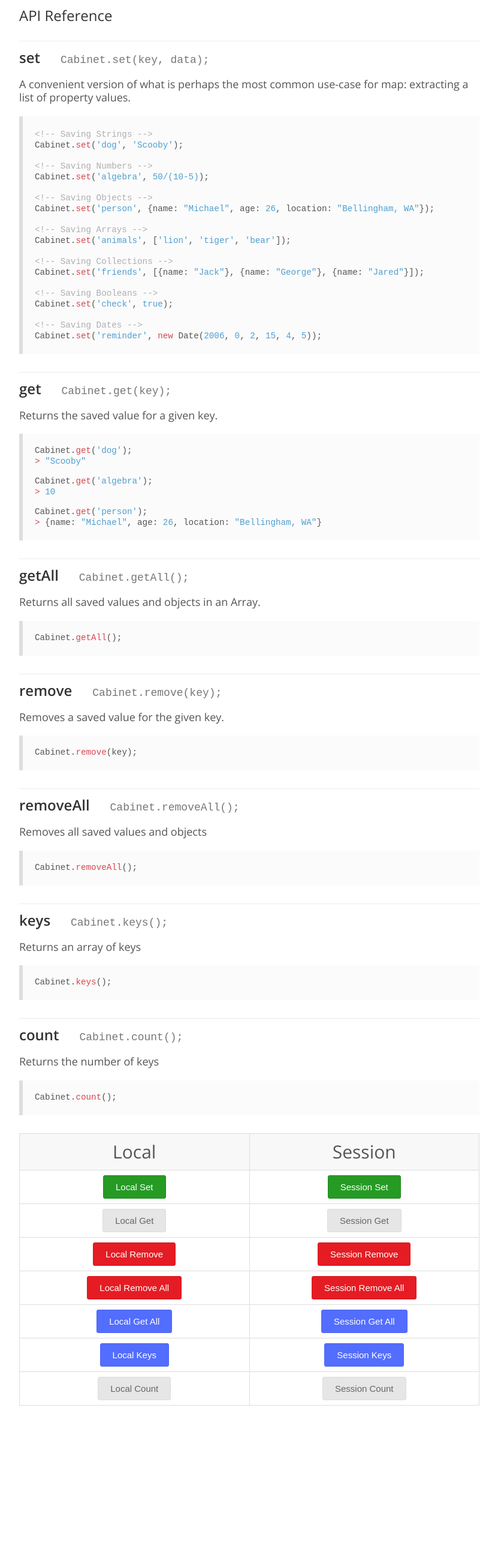
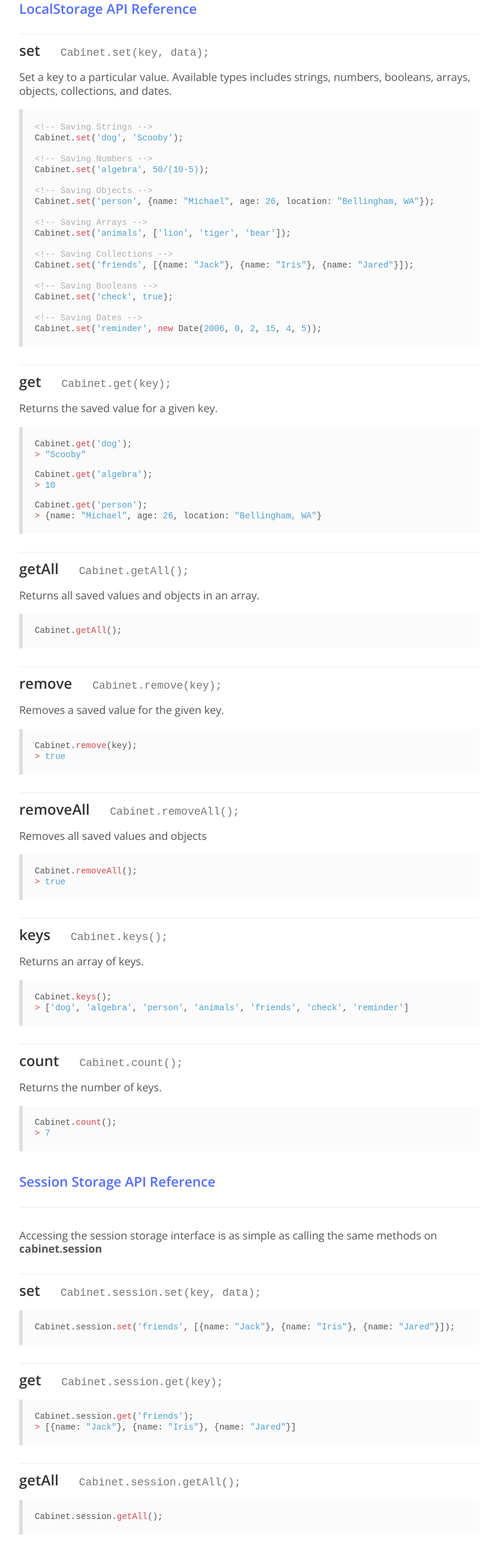
Before and after one commit to michaelferrell/cabinet.js, a plain HTML site: page index.html in a window 1280 px wide. Shown: the part 225-2797 px from the top of the page at 60% size, without its empty margins (224-1055 px from the left). Before the commit the page ends 2568 px from the top, so only its background shows below. Drawn offline with nearby package versions, Linux system fonts and the light colour scheme.

Commit message:
update doc

```diff
--- a/index.html
+++ b/index.html
@@ -14,12 +14,12 @@
 	<img src="logo.png" class="logo" />
 	<h1 class="branding">Cabinet JS</h1>
 	<h2 class="tagline">A simple and convenient interface for accessing local and session storage.</h2>
-	<h3>API Reference</h3>
+	<h3>LocalStorage API Reference</h3>
 
 	<section class="section">
 		<span class="title">set</span>
 		<code class="method">Cabinet.set(key, data);</code>
-		<p class="description">A convenient version of what is perhaps the most common use-case for map: extracting a list of property values.</p>
+		<p class="description">Set a key to a particular value. Available types includes strings, numbers, booleans, arrays, objects, collections, and dates.</p>
 		<pre class="markup">
 			<div class="group">
 				<code class="comment">&lt;!-- Saving Strings --&gt;</code>
@@ -52,7 +52,7 @@
 			<div class="group">
 				<code class="comment">&lt;!-- Saving Collections --&gt;</code>
 				<code>
-					Cabinet.<span class="class">set</span>(<span class="tag">'friends'</span>, [{name: <span class="tag">"Jack"</span>}, {name: <span class="tag">"George"</span>}, {name: <span class="tag">"Jared"</span>}]);
+					Cabinet.<span class="class">set</span>(<span class="tag">'friends'</span>, [{name: <span class="tag">"Jack"</span>}, {name: <span class="tag">"Iris"</span>}, {name: <span class="tag">"Jared"</span>}]);
 				</code>
 			</div><!--/group-->
 
@@ -109,7 +109,7 @@
 	<section class="section">
 		<span class="title">getAll</span>
 		<code class="method">Cabinet.getAll();</code>
-		<p class="description">Returns all saved values and objects in an Array.</p>
+		<p class="description">Returns all saved values and objects in an array.</p>
 		<pre class="markup">
 			<code>
 				Cabinet.<span class="class">getAll</span>();
@@ -125,6 +125,9 @@
 			<code>
 				Cabinet.<span class="class">remove</span>(key);
 			</code>
+			<code>
+				<span class="class">></span> <span class="tag">true</span>
+			</code>
 		</pre>
 	</section>
 
@@ -136,6 +139,9 @@
 			<code>
 				Cabinet.<span class="class">removeAll</span>();
 			</code>
+			<code>
+				<span class="class">></span> <span class="tag">true</span>
+			</code>
 		</pre>
 	</section>
 
@@ -143,10 +149,13 @@
 	<section class="section">
 		<span class="title">keys</span>
 		<code class="method">Cabinet.keys();</code>
-		<p class="description">Returns an array of keys</p>
+		<p class="description">Returns an array of keys.</p>
 		<pre class="markup">
 			<code>
 				Cabinet.<span class="class">keys</span>();
+			</code>
+			<code>
+				<span class="class">></span> [<span class="tag">'dog'</span>, <span class="tag">'algebra'</span>, <span class="tag">'person'</span>, <span class="tag">'animals'</span>, <span class="tag">'friends'</span>, <span class="tag">'check'</span>, <span class="tag">'reminder'</span>]
 			</code>
 		</pre>
 	</section>
@@ -155,14 +164,105 @@
 	<section class="section">
 		<span class="title">count</span>
 		<code class="method">Cabinet.count();</code>
-		<p class="description">Returns the number of keys</p>
+		<p class="description">Returns the number of keys.</p>
 		<pre class="markup">
 			<code>
 				Cabinet.<span class="class">count</span>();
 			</code>
+			<code>
+				<span class="class">></span> <span class="tag">7</span>
+			</code>
 		</pre>
 	</section>
 
+
+	<h3>Session Storage API Reference</h3>
+
+	<section class="section">
+		<p class="description">Accessing the session storage interface is as simple as calling the same methods on <strong>cabinet.session</strong></p>
+	</section>
+	<section class="section">
+		<span class="title">set</span>
+		<code class="method">Cabinet.session.set(key, data);</code>
+		<pre class="markup">
+			<code>
+				Cabinet.session.<span class="class">set</span>(<span class="tag">'friends'</span>, [{name: <span class="tag">"Jack"</span>}, {name: <span class="tag">"Iris"</span>}, {name: <span class="tag">"Jared"</span>}]);
+			</code>
+		</pre>
+	</section>
+	<section class="section">
+		<span class="title">get</span>
+		<code class="method">Cabinet.session.get(key);</code>
+		<pre class="markup">
+			<code>
+				Cabinet.session.<span class="class">get</span>(<span class="tag">'friends'</span>);
+			</code>
+			<code>
+				<span class="class">></span> [{name: <span class="tag">"Jack"</span>}, {name: <span class="tag">"Iris"</span>}, {name: <span class="tag">"Jared"</span>}]
+			</code>
+		</pre>
+	</section>
+	<section class="section">
+		<span class="title">getAll</span>
+		<code class="method">Cabinet.session.getAll();</code>
+		<pre class="markup">
+			<code>
+				Cabinet.session.<span class="class">getAll</span>();
+			</code>
+		</pre>
+	</section>
+	<section class="section">
+		<span class="title">remove</span>
+		<code class="method">Cabinet.session.remove(key);</code>
+		<pre class="markup">
+			<code>
+				Cabinet.session.<span class="class">remove</span>(<span class="tag">'friends'</span>);
+			</code>
+			<code>
+				<span class="class">></span> <span class="tag">true</span>
+			</code>
+		</pre>
+	</section>
+	<section class="section">
+		<span class="title">removeAll</span>
+		<code class="method">Cabinet.session.removeAll();</code>
+		<pre class="markup">
+			<code>
+				Cabinet.session.<span class="class">removeAll</span>();
+			</code>
+			<code>
+				<span class="class">></span> <span class="tag">true</span>
+			</code>
+		</pre>
+	</section>
+	<section class="section">
+		<span class="title">keys</span>
+		<code class="method">Cabinet.session.keys();</code>
+		<pre class="markup">
+			<code>
+				Cabinet.session.<span class="class">keys</span>();
+			</code>
+			<code>
+				<span class="class">></span> <span class="tag">['friends']</span>
+			</code>
+		</pre>
+	</section>
+	<section class="section">
+		<span class="title">count</span>
+		<code class="method">Cabinet.session.count();</code>
+		<pre class="markup">
+			<code>
+				Cabinet.session.<span class="class">count</span>();
+			</code>
+			<code>
+				<span class="class">></span> <span class="tag">1</span>
+			</code>
+		</pre>
+	</section>
+
+	<h3>Demos</h3>
+
+	<section class="section">
 		<table class="demo-table">
 			<thead>
 				<tr>
@@ -229,6 +329,7 @@
 				</tr>
 			</tobdy>
 		</table>
+	</section>
 
 </div><!--wrapper-->
 
--- a/main.css
+++ b/main.css
@@ -52,7 +52,6 @@ p {
 	line-height: 2rem;
 	font-weight: 300;
     color: #7E8084;
-    margin-bottom: 50px;
 }
 .logo {
 	width: 41px;
@@ -81,10 +80,10 @@ p {
 	}
 }
 h3 {
-	font-size: 1.6rem;
-	color: #333;
-	font-weight: 400;
-	margin-top: 20px;
+	font-size: 1.5rem;
+	color: #536dfe;
+	font-weight: 600;
+	margin-top: 40px;
 }
 .section {
 	margin-top: 30px;
```
Lines whose indentation alone changed are shown as unchanged.
